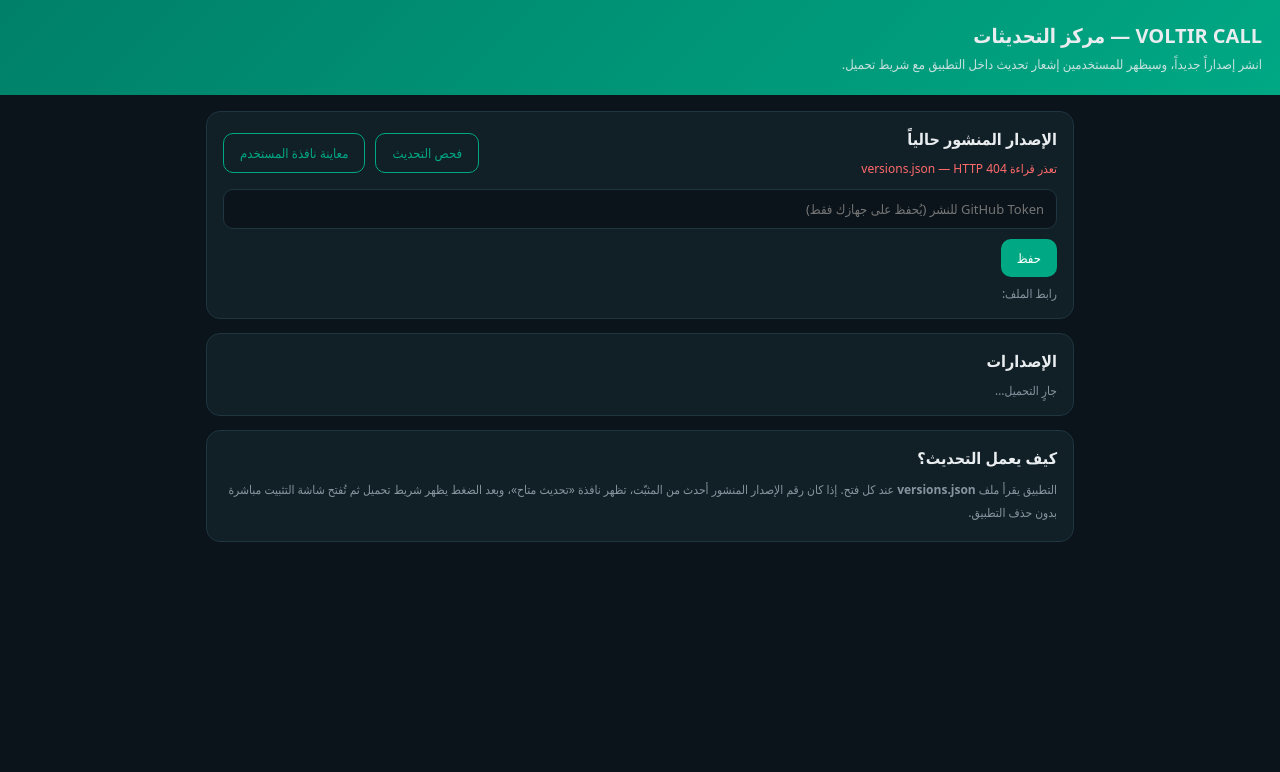
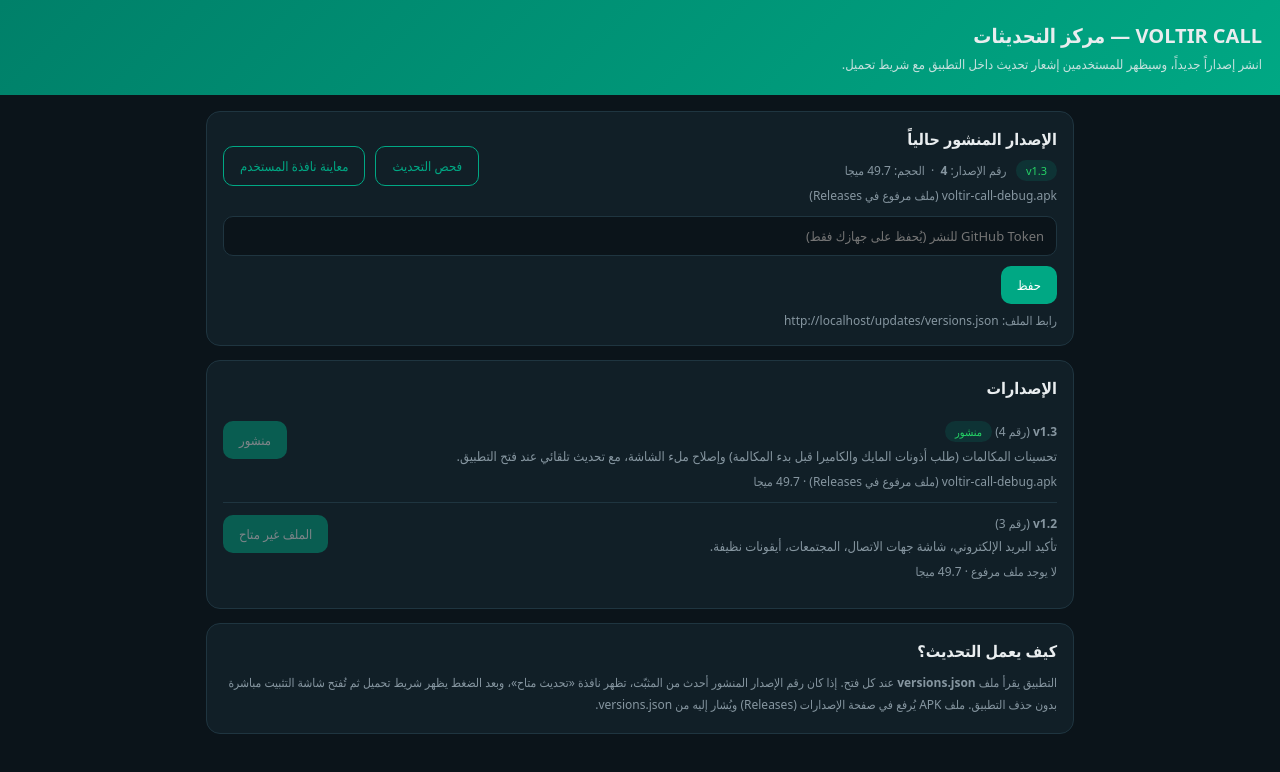
Before and after one commit to VOLTIR-HEMA/KIDS, a plain HTML site: page updates/index.html in a window 1280 px wide. Drawn offline with Linux system fonts and the light colour scheme; no server answers.

Commit message:
feat(updates): versions manifest v1.3 + release asset link, publish page fixes

```diff
--- a/updates/index.html
+++ b/updates/index.html
@@ -76,6 +76,7 @@
     <p class="muted" style="line-height:1.9;margin:0">
       التطبيق يقرأ ملف <b>versions.json</b> عند كل فتح. إذا كان رقم الإصدار المنشور أحدث من المثبّت،
       تظهر نافذة «تحديث متاح»، وبعد الضغط يظهر شريط تحميل ثم تُفتح شاشة التثبيت مباشرة بدون حذف التطبيق.
+      ملف APK يُرفع في صفحة الإصدارات (Releases) ويُشار إليه من versions.json.
     </p>
   </div>
 </main>
@@ -123,7 +124,7 @@ function render() {
   $("currentInfo").innerHTML =
     '<span class="badge">v' + (cur.name || "?") + "</span> &nbsp; رقم الإصدار: <b>" + (cur.code || 0) + "</b>" +
     ' &nbsp;·&nbsp; الحجم: ' + sizeText(cur.size) +
-    '<div class="file" style="margin-top:6px">' + (cur.file || "") + "</div>";
+    '<div class="file" style="margin-top:6px">' + fileLabel(cur.file) + "</div>";
 
   const newest = list.reduce((a, b) => (b.code > (a ? a.code : 0) ? b : a), null);
   const banner = $("banner");
@@ -146,12 +147,12 @@ function render() {
         '<div><b>v' + v.name + '</b> <span class="code">(رقم ' + v.code + ")</span> " +
         (isCur ? '<span class="badge">منشور</span>' : "") + "</div>" +
         '<div class="notes">' + (v.notes || "") + "</div>" +
-        '<div class="file" style="margin-top:6px">' + (v.file || "") + " · " + sizeText(v.size) + "</div>" +
+        '<div class="file" style="margin-top:6px">' + fileLabel(v.file) + " · " + sizeText(v.size) + "</div>" +
       "</div>";
     const btn = document.createElement("button");
-    btn.textContent = isCur ? "منشور" : "نشر هذا الإصدار";
-    btn.disabled = isCur;
-    if (!isCur) btn.onclick = () => publish(v);
+    btn.textContent = isCur ? "منشور" : (v.file ? "نشر هذا الإصدار" : "الملف غير متاح");
+    btn.disabled = isCur || !v.file;
+    if (!isCur && v.file) btn.onclick = () => publish(v);
     el.appendChild(btn);
     box.appendChild(el);
   });
@@ -160,6 +161,12 @@ function render() {
 function sizeText(n) {
   if (!n) return "غير معروف";
   return (n / 1048576).toFixed(1) + " ميجا";
+}
+
+function fileLabel(f) {
+  if (!f) return "لا يوجد ملف مرفوع";
+  const n = f.split("/").pop();
+  return f.indexOf("http") === 0 ? n + " (ملف مرفوع في Releases)" : f;
 }
 
 async function publish(v) {
--- /dev/null
+++ b/updates/versions.json
@@ -0,0 +1,27 @@
+{
+  "current": {
+    "code": 4,
+    "name": "1.3",
+    "file": "https://github.com/VOLTIR-HEMA/KIDS/releases/download/v1.3/voltir-call-debug.apk",
+    "size": 52108016,
+    "sha256": "10a872e2683a8f44d3e576d5051d0cb351d322a6e0c9ba320410f387401ccb8a",
+    "notes": "تحسينات المكالمات (طلب أذونات المايك والكاميرا قبل بدء المكالمة) وإصلاح ملء الشاشة، مع تحديث تلقائي عند فتح التطبيق."
+  },
+  "versions": [
+    {
+      "code": 4,
+      "name": "1.3",
+      "file": "https://github.com/VOLTIR-HEMA/KIDS/releases/download/v1.3/voltir-call-debug.apk",
+      "size": 52108016,
+      "sha256": "10a872e2683a8f44d3e576d5051d0cb351d322a6e0c9ba320410f387401ccb8a",
+      "notes": "تحسينات المكالمات (طلب أذونات المايك والكاميرا قبل بدء المكالمة) وإصلاح ملء الشاشة، مع تحديث تلقائي عند فتح التطبيق."
+    },
+    {
+      "code": 3,
+      "name": "1.2",
+      "file": "",
+      "size": 52107988,
+      "notes": "تأكيد البريد الإلكتروني، شاشة جهات الاتصال، المجتمعات، أيقونات نظيفة."
+    }
+  ]
+}
```
